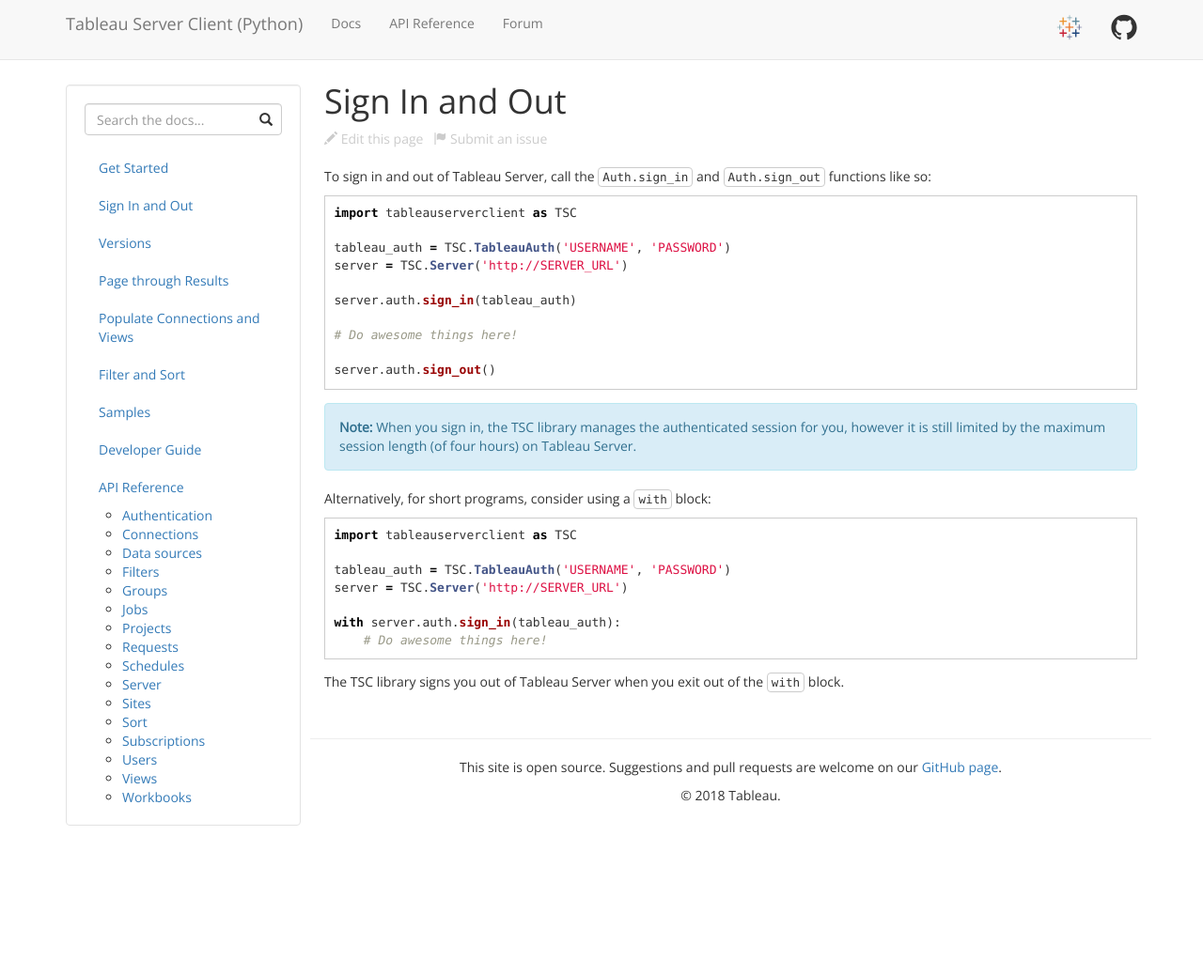
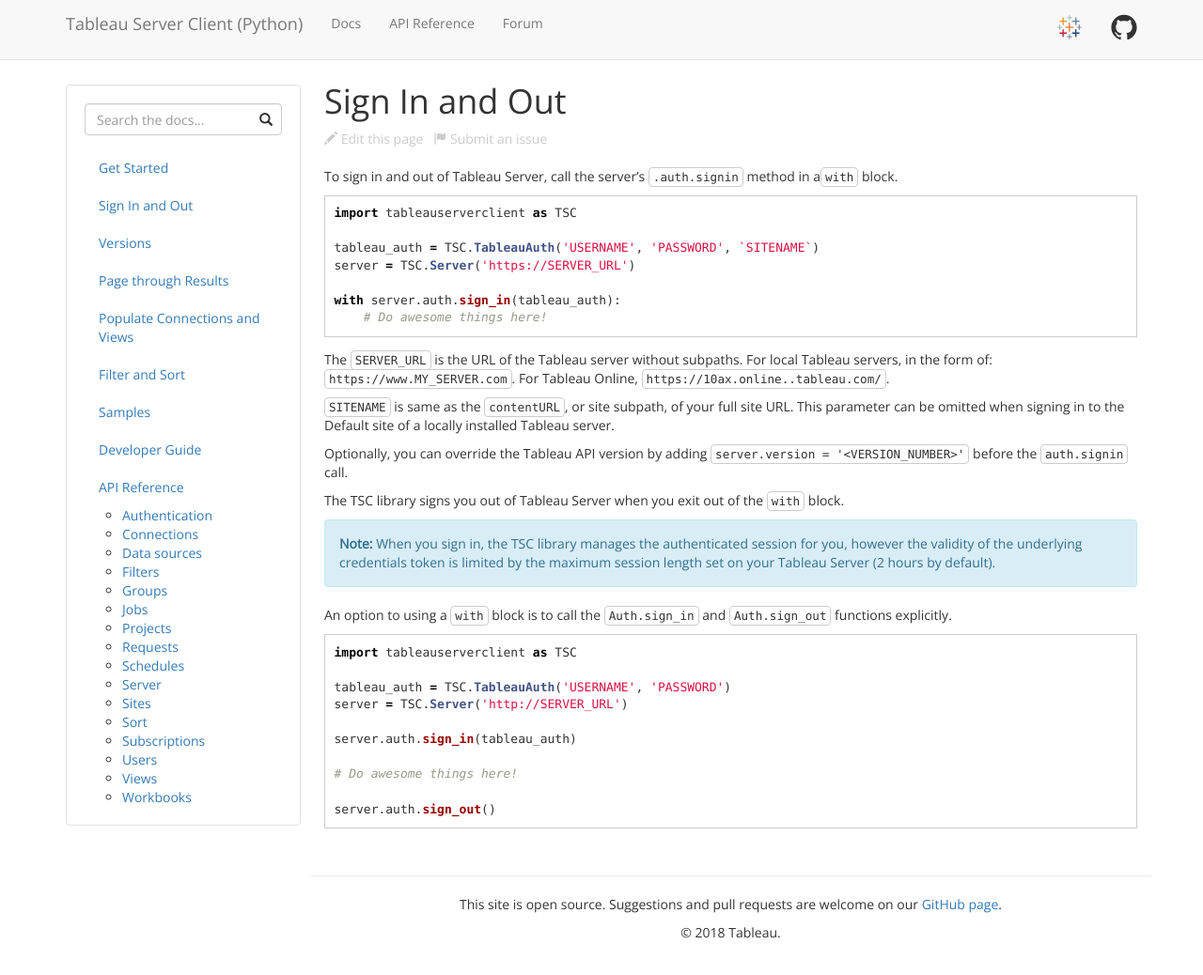
Before and after one commit to tableau/server-client-python, a Jekyll site: the page built from docs/sign-in-out.md, in a window 1280 px wide and 1043 px high. Shown: the top 1038 px of the window at 94% size. Built offline with Jekyll 4.4.1, drawn with Linux system fonts in a browser that asks for light colours.

Commit message:
Update sign-in-out.md
Revised page to address Issue #355 (add site specification on sign in)

````diff
--- a/docs/sign-in-out.md
+++ b/docs/sign-in-out.md
@@ -3,7 +3,32 @@
 layout: docs
 ---
 
-To sign in and out of Tableau Server, call the `Auth.sign_in` and `Auth.sign_out` functions like so:
+To sign in and out of Tableau Server, call the server's `.auth.signin` method in a`with` block.
+
+```py
+import tableauserverclient as TSC
+
+tableau_auth = TSC.TableauAuth('USERNAME', 'PASSWORD', `SITENAME`)
+server = TSC.Server('https://SERVER_URL')
+
+with server.auth.sign_in(tableau_auth):
+    # Do awesome things here!
+```
+
+The `SERVER_URL` is the URL of the Tableau server without subpaths. For local Tableau servers, in the form of: `https://www.MY_SERVER.com`. For Tableau Online, `https://10ax.online..tableau.com/`.
+
+`SITENAME` is same as the `contentURL`, or site subpath, of your full site URL. This parameter can be omitted when signing in to the Default site of a locally installed Tableau server.
+
+Optionally, you can override the Tableau API version by adding `server.version = '<VERSION_NUMBER>'` before the `auth.signin` call.
+
+The TSC library signs you out of Tableau Server when you exit out of the `with` block.
+
+<div class="alert alert-info">
+    <b>Note:</b> When you sign in, the TSC library manages the authenticated session for you, however the validity of the underlying
+    credentials token is limited by the maximum session length set on your Tableau Server (2 hours by default).
+</div>
+
+An option to using a `with` block is to call the `Auth.sign_in` and `Auth.sign_out` functions explicitly.
 
 ```py
 import tableauserverclient as TSC
@@ -17,23 +42,3 @@
 
 server.auth.sign_out()
 ```
-
-<div class="alert alert-info">
-    <b>Note:</b> When you sign in, the TSC library manages the authenticated session for you, however it is still
-    limited by the maximum session length (of four hours) on Tableau Server.
-</div>
-
-
-Alternatively, for short programs, consider using a `with` block:
-
-```py
-import tableauserverclient as TSC
-
-tableau_auth = TSC.TableauAuth('USERNAME', 'PASSWORD')
-server = TSC.Server('http://SERVER_URL')
-
-with server.auth.sign_in(tableau_auth):
-    # Do awesome things here!
-```
-
-The TSC library signs you out of Tableau Server when you exit out of the `with` block.
````
